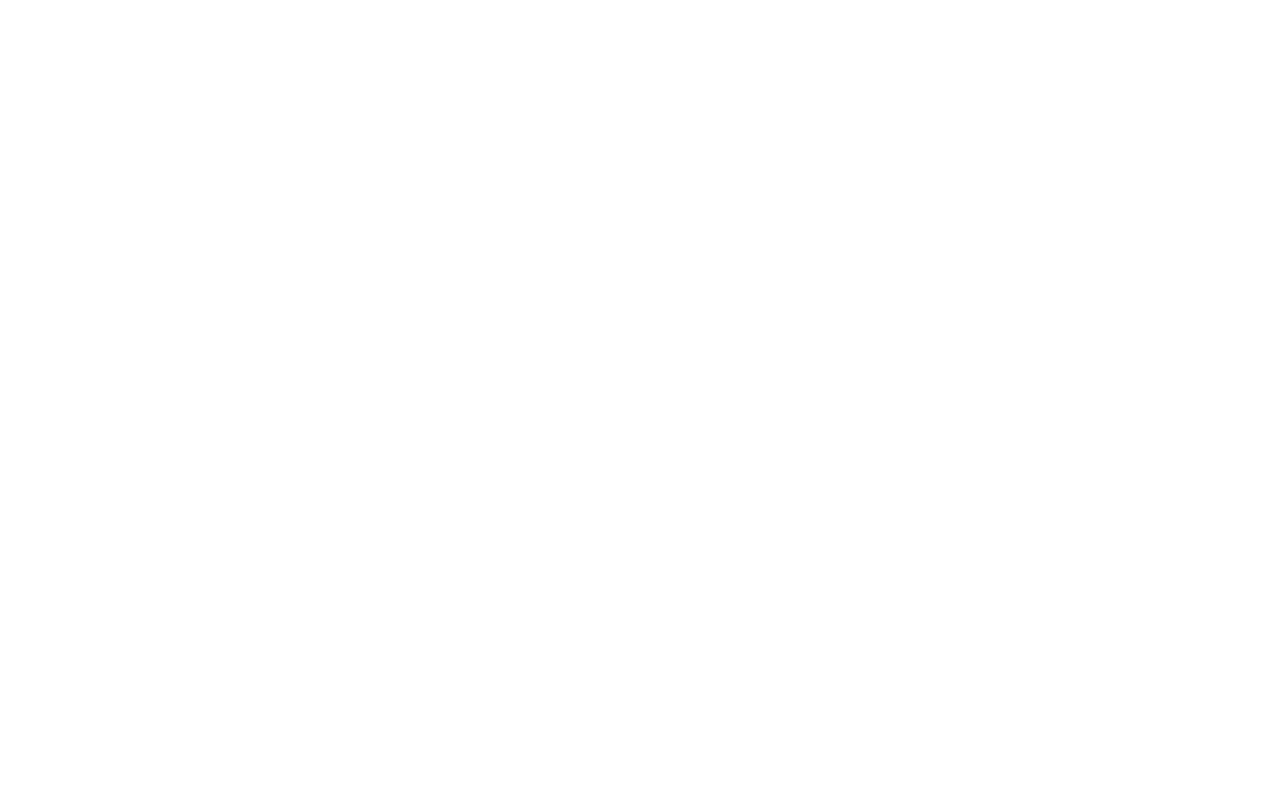
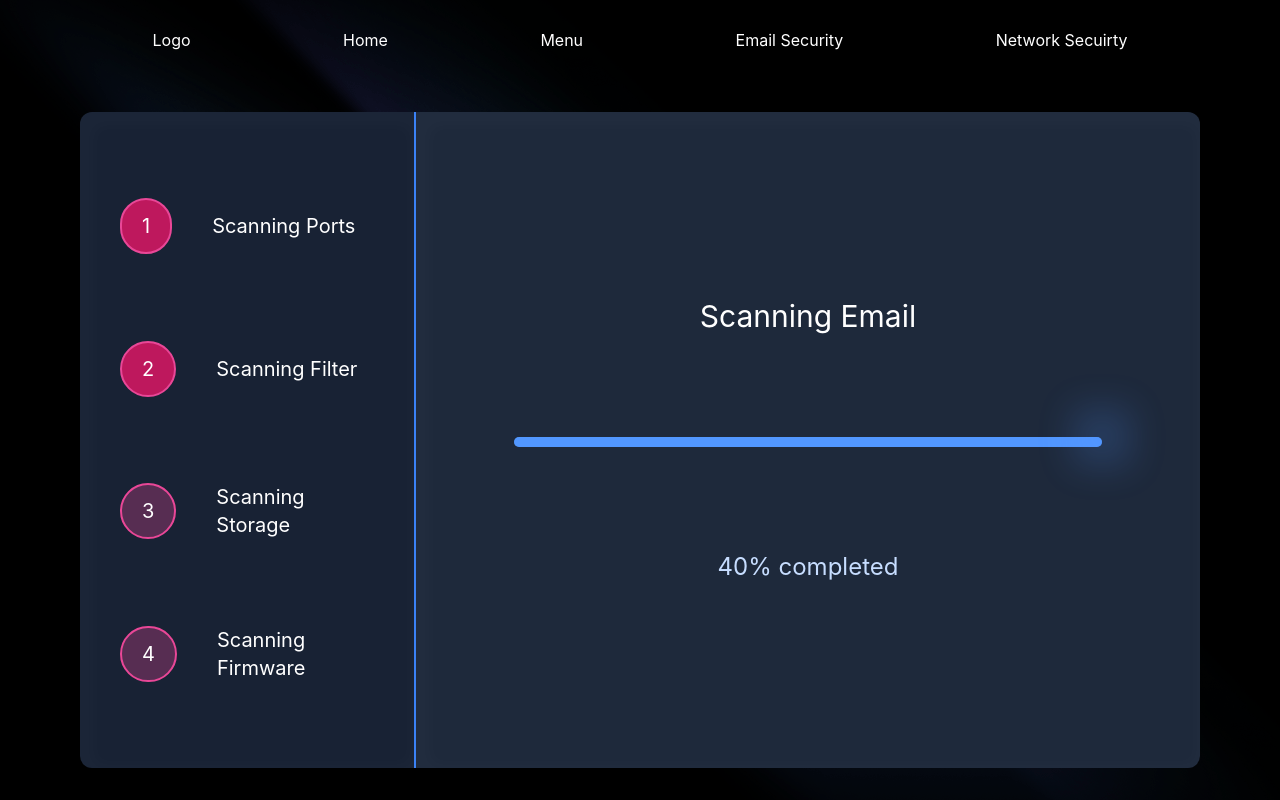
Before and after one commit to Mhmd-S/FrontendIntern, a React (Vite) app: page /network-security in a window 1280 px wide. Built offline with nearby package versions, Linux system fonts and the light colour scheme.

Commit message:
Completed the network security

```diff
--- /dev/null
+++ b/src/components/networkSecurity/InitiationNetworkSecurity.jsx
@@ -0,0 +1,85 @@
+import React from 'react'
+import FormField from '../common/FormField'
+import Form from '../common/Form'
+import useInitiationNetworkSecurity from './hooks/useInitiationNetworkSecurity'
+import FormButton from '../common/FormButton'
+import FormGeneralErrorMessage from '../common/FormGeneralErrorMessage'
+
+const InitiationNetworkSecurity = () => {
+
+    const {
+        register,
+        handleSubmit,
+        onSubmit,
+        generalError,
+        errors,
+        loading,
+    } = useInitiationNetworkSecurity()
+
+    return (
+        <div className='w-full h-full grid grid-cols-[50%_50%] grid-rows-1'>
+
+            <div className='w-full h-full px-[5.5rem] py-5'>
+                    <h1 className='w-full text-[5rem]'>
+                            Network Security Explorer
+                    </h1>
+                    <p className='w-full text-xl text-[#9DA4AB]'>
+                            Network security is a critical component of any organization's security strategy. It involves the protection of hardware, software, and data from unauthorized access, use, disclosure, disruption, modification, or destruction.
+                    </p>
+            </div>
+
+            <div className='w-full h-full grid grid-cols-1 grid-rows-[65%_35%] justify-center items-center p-20 '>
+                    <div className='w-full h-full p-8 grid grid-rows-[10%_90%] grid-cols-1 justify-center items-center rounded-t-3xl bg-[#1E293B] border-b-2 border-b-[#304566] shadow-[inset_5px_5px_15px_10px_#fafafa05]'>
+                            <FormGeneralErrorMessage generalError={generalError} />
+                            <Form onSubmit={handleSubmit(onSubmit)} loading={loading}>
+                                    <FormField
+                                            label='IP Address'
+                                            name='ipAddress'
+                                            type='text'
+                                            register={register}
+                                            errors={errors}
+                                            placeholder='ex. 192.168.0.1'
+                                            validationRules={{
+                                                required: 'IP Address is required',
+                                                pattern: {
+                                                    value: /^([0-9]{1,3}\.){3}[0-9]{1,3}$/,
+                                                    message: 'Invalid IP Address',
+                                                },
+                                            }}
+                                    />
+                                    <FormField
+                                            label='Port'
+                                            name='port'
+                                            type='number'
+                                            register={register}
+                                            errors={errors}
+                                            placeholder='ex. 80'
+                                            validationRules={{
+                                                required: 'Port is required',
+                                                min: {
+                                                    value: 1,
+                                                    message: 'Port must be greater than 0',
+                                                },
+                                                max: {
+                                                    value: 65535,
+                                                    message: 'Port must be less than or equal to 65535',
+                                                },
+                                            }}
+                                    />
+                                    <FormButton text='Initiate Testing' />
+                            </Form>
+                    </div>
+
+                    <div className='w-full h-full bg-[#182234] flex justify-center items-center rounded-b-3xl shadow-[inset_5px_5px_15px_10px_#fafafa05]'>
+                            <p className='p-4 text-[#76859A]'>
+                                    Your network will be tested against attacks such as port scanning, denial of service, and SQL injection. Once the attack campaign is done, you will receive an email with the results.
+                            </p>
+                    </div>
+
+            </div>
+
+        </div>
+    )
+}
+
+export default InitiationNetworkSecurity
--- /dev/null
+++ b/src/components/networkSecurity/NetworkSecurity.jsx
@@ -0,0 +1,15 @@
+import React from 'react'
+import useNetworkSecurity from './hooks/useNetworkSecurity'
+
+const NetworkSecurity = () => {
+
+    const { renderNetworkSecurity } = useNetworkSecurity();
+
+  return (
+    <div className='w-full h-full'>
+        {renderNetworkSecurity()}
+    </div>
+  )
+}
+
+export default NetworkSecurity
--- /dev/null
+++ b/src/components/networkSecurity/ScanningNetwork.jsx
@@ -0,0 +1,24 @@
+import React from 'react'
+import StepIndicator from '../common/StepIndicator'
+import EmailNotifications from '../common/EmailNotifications'
+import LoadingProccess from '../common/LoadingProccess'
+import Result from '../common/Result'
+
+const ScanningEmail = () => {
+  const stepsArray = ['Scanning Ports', 'Scanning Filter', 'Scanning Storage', 'Scanning Firmware']
+  return (
+    <div className='w-full h-full grid grid-cols-[30%_70%] grid-rows-1 px-[5rem] py-[2rem]'>
+        <StepIndicator
+            stepsArray={stepsArray}
+            currentStep={2}
+            />
+        <div className='w-full h-full flex flex-col items-center justify-evenly bg-[#1E293B] rounded-r-xl shadow-[inset_5px_5px_15px_10px_#fafafa05]'>
+          <LoadingProccess percentage='40%'/>
+          {/* <Result status='secure' /> */}
+          {/* <Result status='secure' /> */}
+        </div>
+    </div>
+  )
+}
+
+export default ScanningEmail
--- /dev/null
+++ b/src/components/networkSecurity/hooks/useInitiationNetworkSecurity.jsx
@@ -0,0 +1,42 @@
+import React, { useState} from 'react'
+// import { userAPI } from '../../../api/userAPI';
+import { useForm } from 'react-hook-form';
+
+const useInitiationNetworkSecurity = ( nextStep ) => {
+
+    const [loading, setLoading] = useState(false);
+    const [generalError, setGeneralError] = useState(null);
+
+    const {
+        register,
+        handleSubmit,
+        formState: { errors }
+    } = useForm();
+
+
+    const onSubmit = async(data) => {
+
+        setGeneralError('');
+        setLoading(true);
+
+        // const response = await userAPI.blablah(data);
+
+        // if (response.data.status === 'success') {
+        //     nextStep();
+        // } else {
+        //     setGeneralError(response.data.message);
+        //     setLoading(false);
+        // }
+    }
+
+    return {
+        register,
+        handleSubmit,
+        onSubmit,
+        generalError,
+        errors,
+        loading,
+    }
+}
+
+export default useInitiationNetworkSecurity
--- /dev/null
+++ b/src/components/networkSecurity/hooks/useNetworkSecurity.jsx
@@ -0,0 +1,27 @@
+import React, { useState } from 'react'
+import InitiationNetworkSecurity from '../InitiationNetworkSecurity';
+import ScanningNetwork from '../ScanningNetwork';
+
+const useNetworkSecurity = () => {
+
+    const [ step, setStep ] = useState(1);
+    const [ email, setEmail ] = useState('');
+
+    const renderNetworkSecurity = () => {
+        switch(step) {
+            case 0:
+                return < InitiationNetworkSecurity setEmail={setEmail} />;
+            case 1:
+                return < ScanningNetwork email={email} />;
+            default:
+                return null;
+        }
+    }
+
+    return {
+        renderNetworkSecurity
+    }
+
+}
+
+export default useNetworkSecurity
--- a/src/pages/Root.jsx
+++ b/src/pages/Root.jsx
@@ -24,7 +24,9 @@
             </li>
 
             <li>
-                Network Secuirty
+                <Link to='network-security'>
+                    Network Secuirty
+                </Link>
             </li>
         </ul>
 
```
Also changed, not shown: src/main.jsx (+5 -4 lines).
